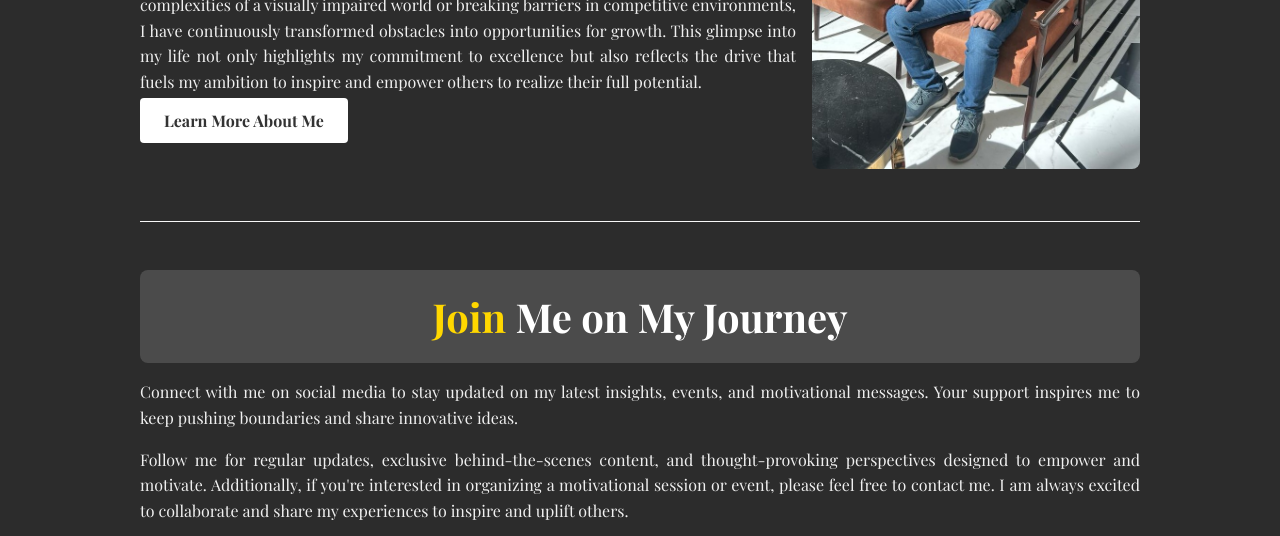
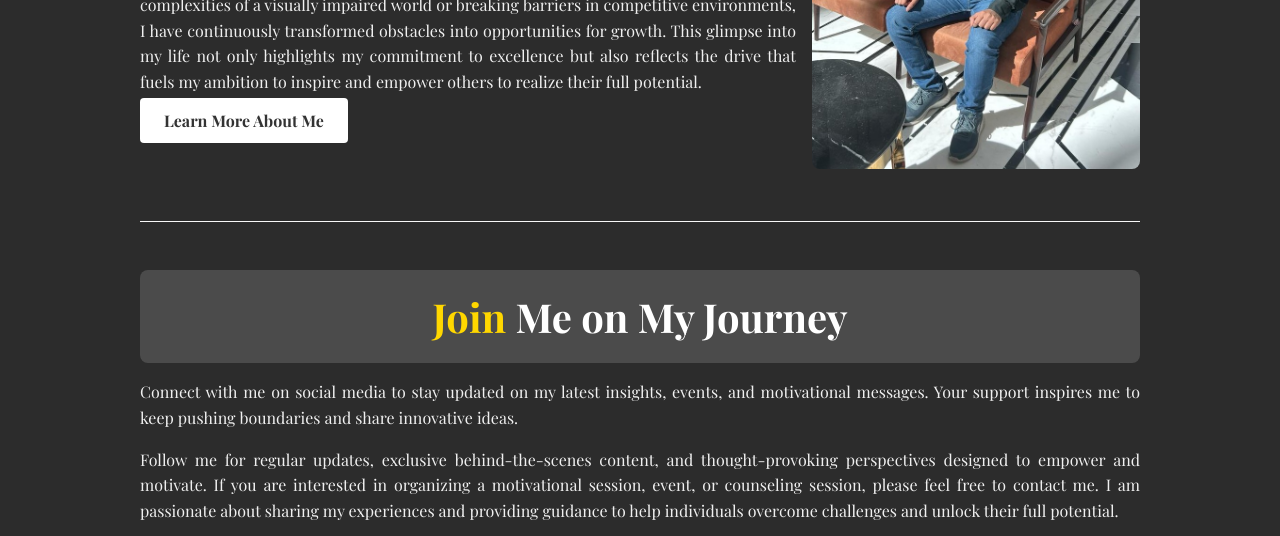
Before and after one commit to kanishkgarg029/shubhamgarg_website.github.io, a plain HTML site: page index.html in a window 1280 px wide. Shown: the part 944-1480 px from the top of the page. Drawn offline with nearby package versions, Linux system fonts and the light colour scheme.

Commit message:
Update index.html

```diff
--- a/index.html
+++ b/index.html
@@ -237,7 +237,7 @@
         <span class="altWhite">Me on My Journey</span>
       </h2>
       <p>Connect with me on social media to stay updated on my latest insights, events, and motivational messages. Your support inspires me to keep pushing boundaries and share innovative ideas.</p>
-<p>Follow me for regular updates, exclusive behind-the-scenes content, and thought-provoking perspectives designed to empower and motivate. Additionally, if you're interested in organizing a motivational session or event, please feel free to contact me. I am always excited to collaborate and share my experiences to inspire and uplift others.</p>
+      <p>Follow me for regular updates, exclusive behind-the-scenes content, and thought-provoking perspectives designed to empower and motivate. If you are interested in organizing a motivational session, event, or counseling session, please feel free to contact me. I am passionate about sharing my experiences and providing guidance to help individuals overcome challenges and unlock their full potential.</p>
       <div class="social-links">
         <a href="https://www.instagram.com/shubhamgarg976/?hl=en" target="_blank">
           <img src="images/instagram_icon.webp" alt="Instagram">
```
